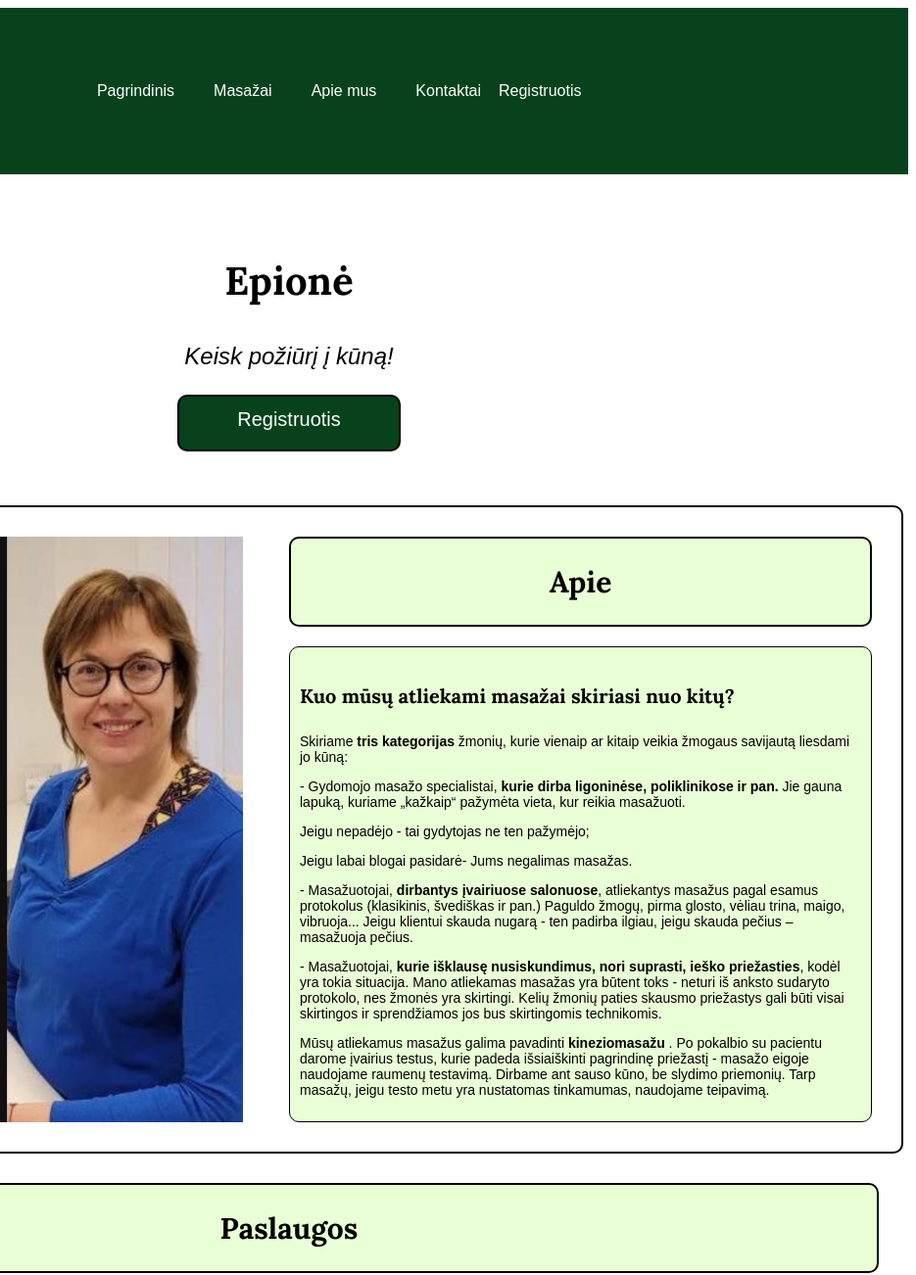
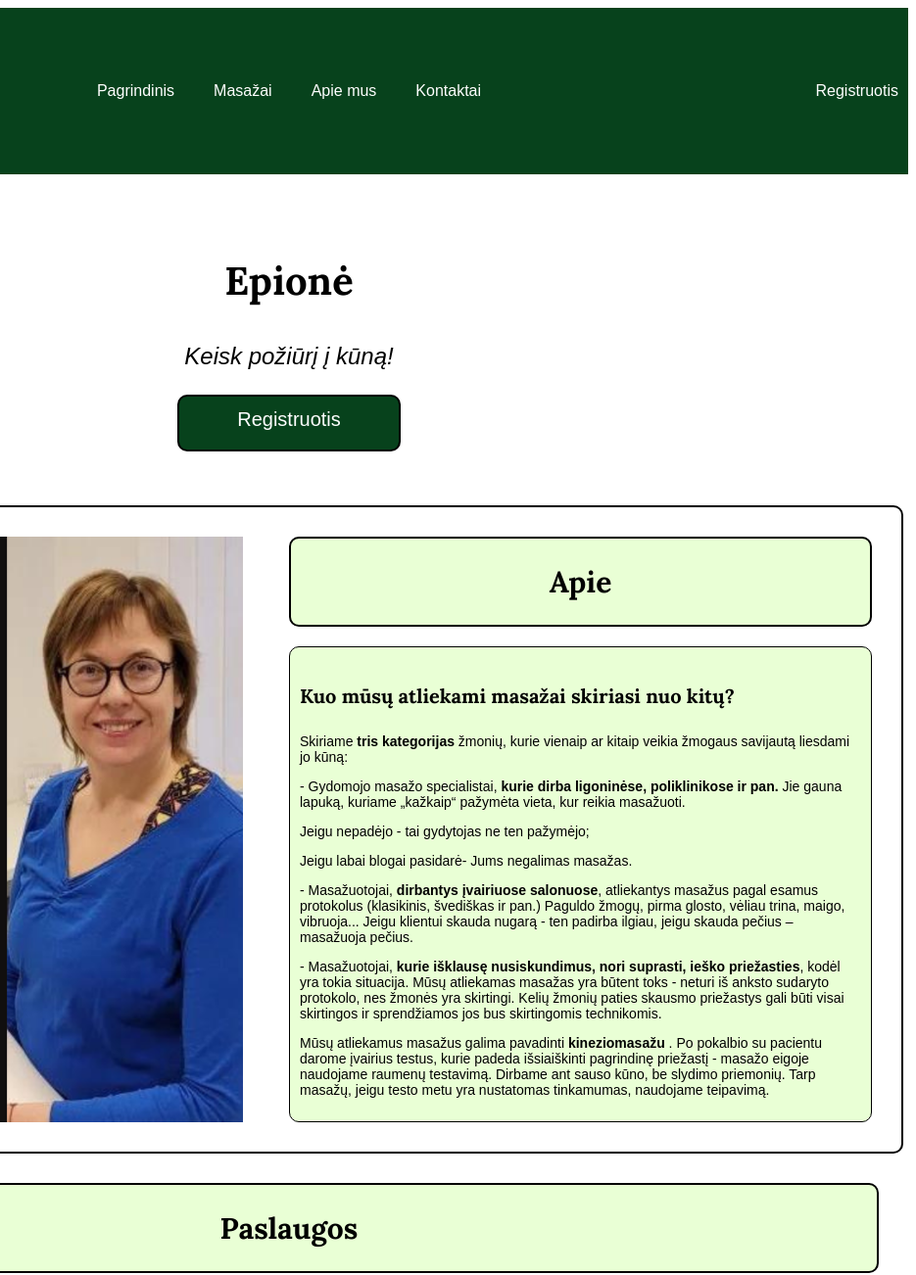
Before and after one commit to Katinas1/epione-masazai, a plain HTML site: page index.html in a window 1280 px wide. Shown: the top 1302 px of the page at 98% size, 345-1280 px from the left. Drawn offline with Linux system fonts and the light colour scheme; a web font is replaced by a local one.

Commit message:
korekcija 10-12

```diff
--- a/index.html
+++ b/index.html
@@ -26,7 +26,7 @@
 <li class="susisiekti"><a href="#" class="link" data-target="kontaktai">Kontaktai</a></li>
 </ul>
 </nav>
-<div class="#"><a href="#" class="link" data-target="kontaktai"> Registruotis</a></div>
+<div class="registruotis"><a href="#" class="link" data-target="kontaktai"> Registruotis</a></div>
 </div>
 </section>
 </header>
@@ -58,7 +58,7 @@
     <p>Jeigu nepadėjo - tai gydytojas ne ten pažymėjo;</p>
     <p>Jeigu labai blogai pasidarė- Jums negalimas masažas.</p>
     <p> - Masažuotojai, <b> dirbantys įvairiuose salonuose</b>, atliekantys masažus pagal esamus protokolus (klasikinis, švediškas ir pan.) Paguldo žmogų, pirma glosto, vėliau trina, maigo, vibruoja... Jeigu klientui skauda nugarą - ten padirba ilgiau, jeigu skauda pečius – masažuoja pečius.</p>
-    <p> - Masažuotojai, <b> kurie išklausę nusiskundimus, nori suprasti, ieško priežasties</b>, kodėl yra tokia situacija. Mano atliekamas masažas yra būtent toks - neturi iš anksto sudaryto protokolo, nes žmonės yra skirtingi. Kelių žmonių paties skausmo priežastys gali būti visai skirtingos ir sprendžiamos jos bus skirtingomis technikomis.</p>
+    <p> - Masažuotojai, <b> kurie išklausę nusiskundimus, nori suprasti, ieško priežasties</b>, kodėl yra tokia situacija. Mūsų atliekamas masažas yra būtent toks - neturi iš anksto sudaryto protokolo, nes žmonės yra skirtingi. Kelių žmonių paties skausmo priežastys gali būti visai skirtingos ir sprendžiamos jos bus skirtingomis technikomis.</p>
     <p>Mūsų atliekamus masažus galima pavadinti <b> kineziomasažu </b>. Po pokalbio su pacientu darome įvairius testus, kurie padeda išsiaiškinti pagrindinę priežastį - masažo eigoje naudojame raumenų testavimą. Dirbame ant sauso kūno, be slydimo priemonių. Tarp masažų, jeigu testo metu yra nustatomas tinkamumas, naudojame teipavimą.</p>
 </div>
 </div>
```
